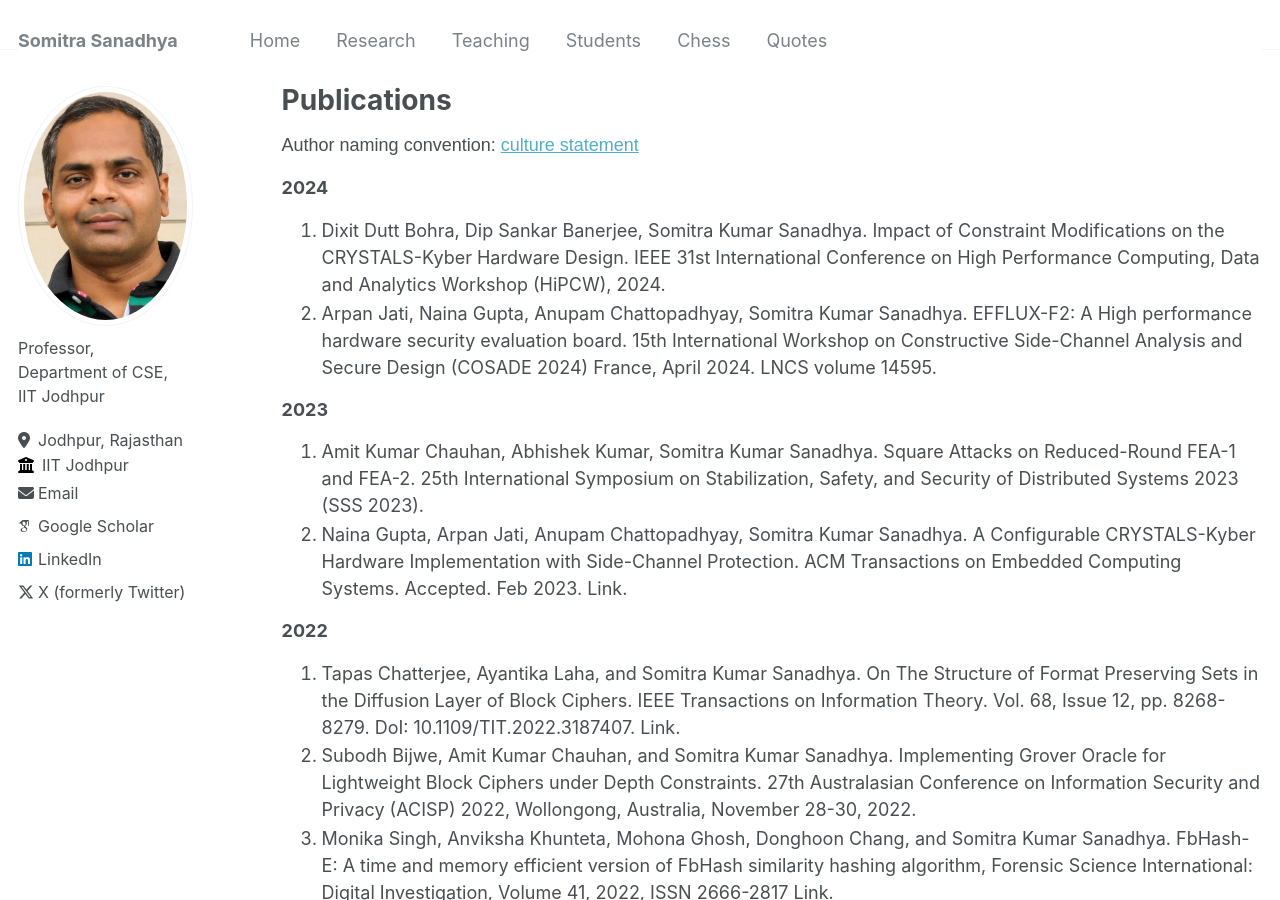
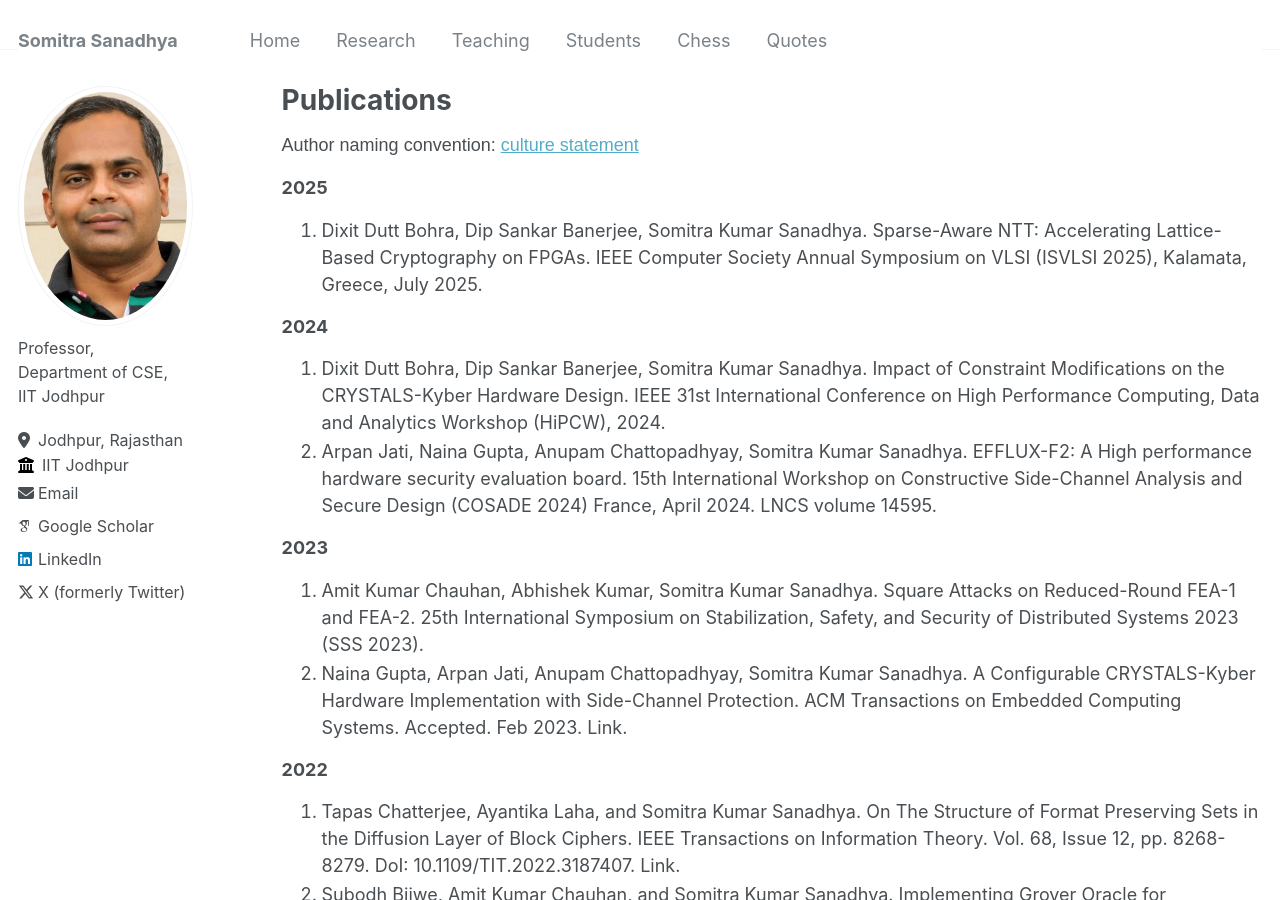
Before and after one commit to somitra-sanadhya/somitra-sanadhya.github.io, a Jekyll site: the page built from _pages/publications.md, in a window 1280 px wide and 900 px high. Built offline with Jekyll 4.4.1, drawn with Linux system fonts in a browser that asks for light colours; some web fonts are replaced.

Commit message:
Update publications.md

```diff
--- a/_pages/publications.md
+++ b/_pages/publications.md
@@ -6,6 +6,9 @@ author_profile: true
 ---
 
   Author naming convention: [culture statement](https://www.ams.org/profession/leaders/culture/CultureStatement04.pdf)
+
+### 2025
+1. Dixit Dutt Bohra, Dip Sankar Banerjee, Somitra Kumar Sanadhya. Sparse-Aware NTT: Accelerating Lattice-Based Cryptography on FPGAs. IEEE Computer Society Annual Symposium on VLSI (ISVLSI 2025), Kalamata, Greece, July 2025.
 
 ### 2024
 1. Dixit Dutt Bohra, Dip Sankar Banerjee, Somitra Kumar Sanadhya. Impact of Constraint Modifications on the CRYSTALS-Kyber Hardware Design. IEEE 31st International Conference on High Performance Computing, Data and Analytics Workshop (HiPCW), 2024.
```
